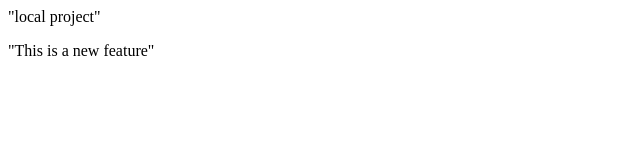
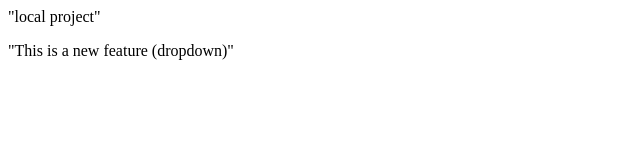
Before and after one commit to Aravind-Jalda/localrepo, a plain HTML site: page index.html in a window 1280 px wide. Shown: the full height of the page, 0-640 px from the left. Drawn offline with Linux system fonts and the light colour scheme.

Commit message:
added dropdown feature

```diff
--- a/index.html
+++ b/index.html
@@ -1,2 +1,2 @@
 <p>"local project"</p>
-<p>"This is a new feature"</p>
+<p>"This is a new feature (dropdown)"</p>
```
